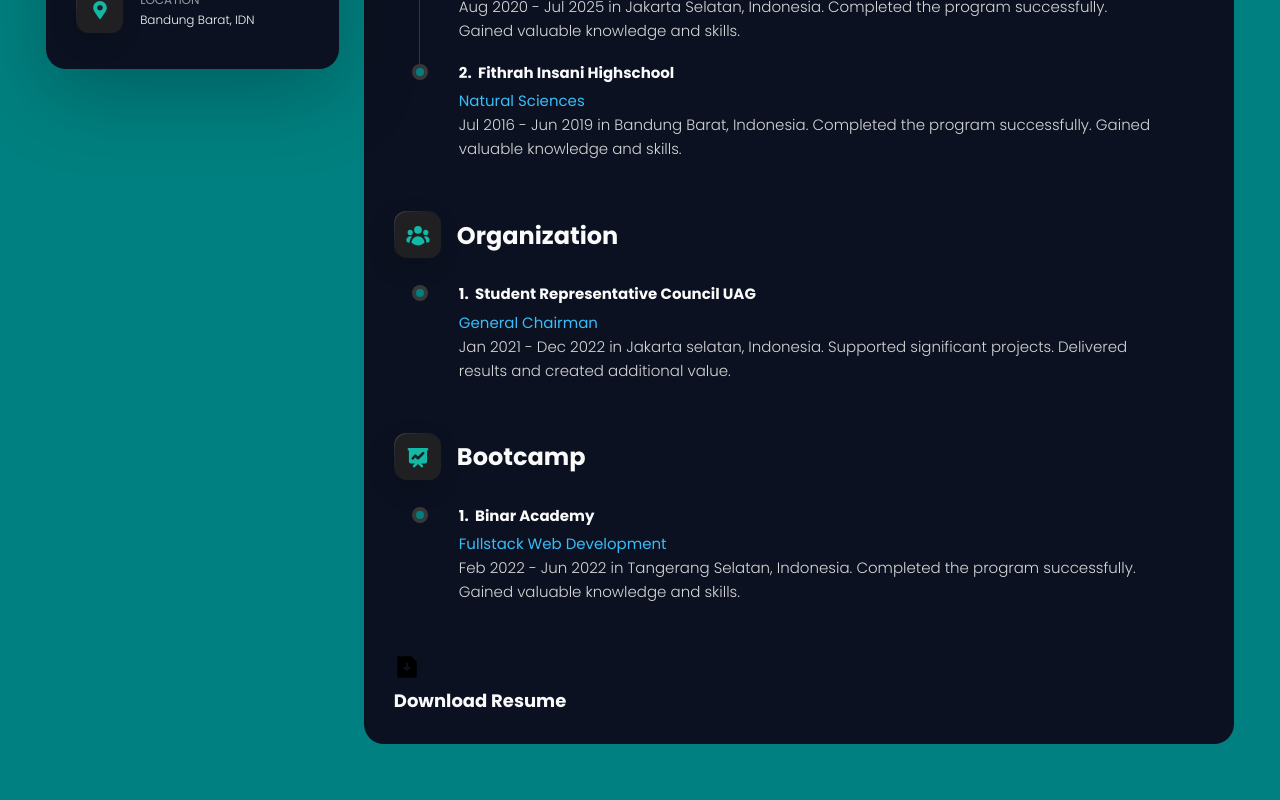
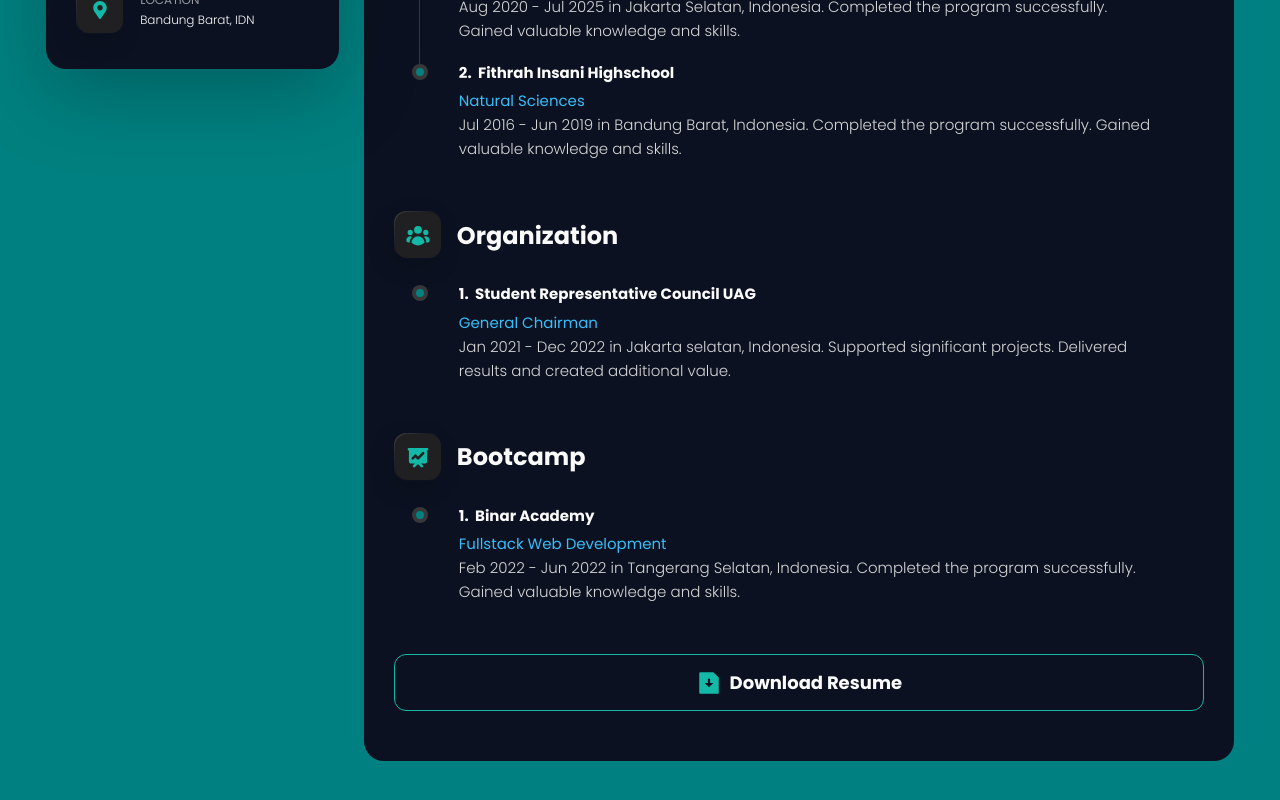
Before and after one commit to nafis-cc/nafis-portofolio, a React (Vite) app: page /resume in a window 1280 px wide. Shown: the part 617-1417 px from the top of the page. Built offline with nearby package versions, Linux system fonts and the light colour scheme.

Commit message:
mod: edit launch json

```diff
--- a/src/styles/app.css
+++ b/src/styles/app.css
@@ -777,7 +777,7 @@ main {
   margin-bottom: 25px;
 }
 
-.timeline .btn-resume {
+.btn-resume {
   width: 100%;
   display: flex;
   justify-content: center;
@@ -791,7 +791,8 @@ main {
   font-weight: var(--fw-500);
   background: transparent;
   box-shadow: none;
-  margin-bottom: 16px;
+  margin-top: 4px;
+  margin-bottom: 20px;
   transition: background 0.25s ease, color 0.25s ease, transform 0.2s ease;
 }
 
```
Also changed, not shown: vite.config.js (line endings or trailing spaces).
